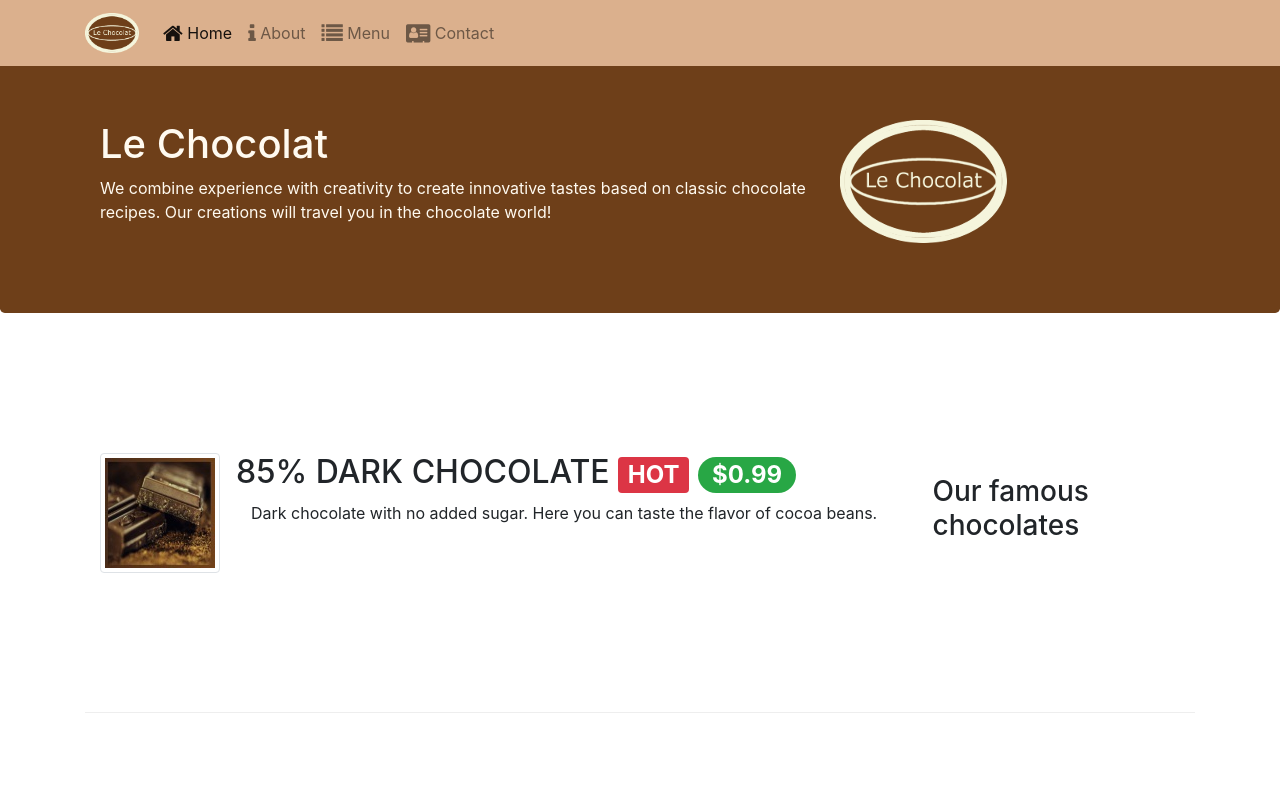
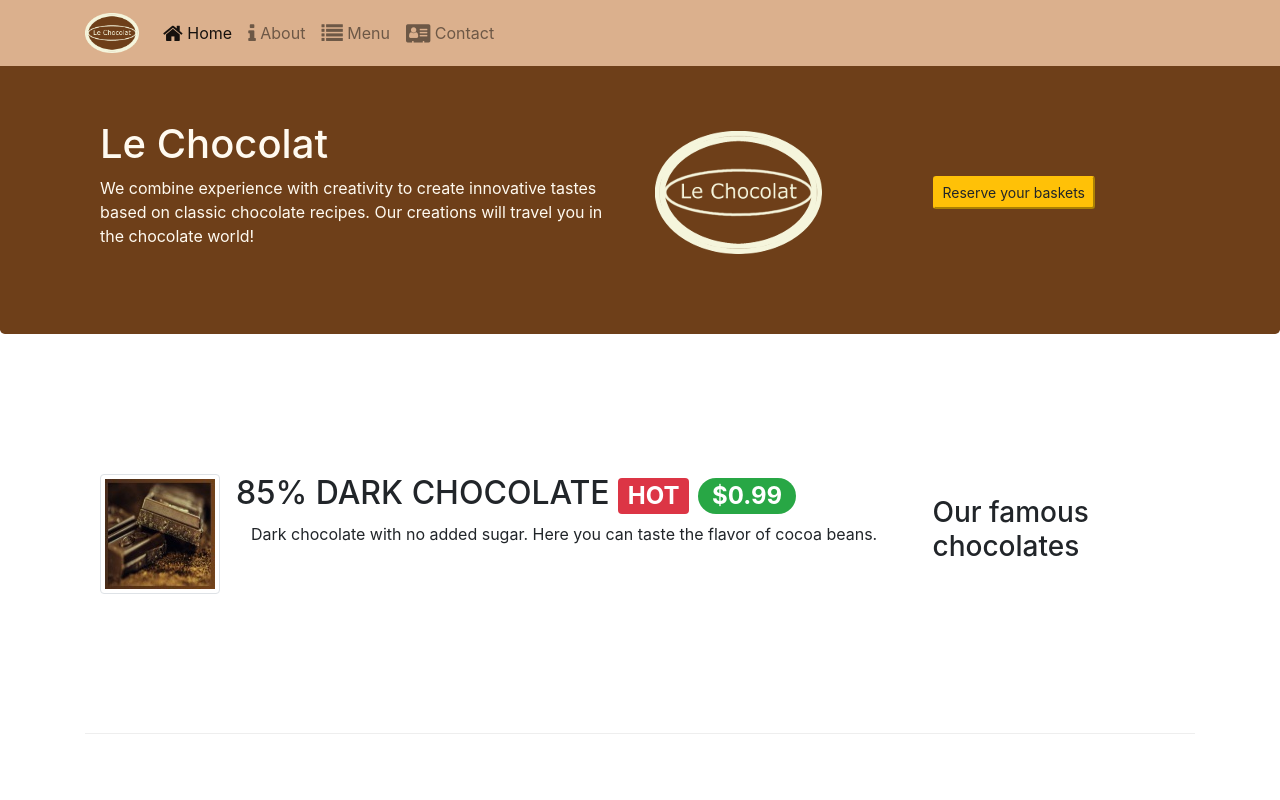
Before and after one commit to vasilis-smiris/leChocolat, a website: page index.html in a window 1280 px wide. Shown: the top 800 px of the page. Drawn offline with nearby package versions, Linux system fonts and the light colour scheme.

Commit message:
Bootstrap Assignment 9 Task 2

```diff
--- a/index.html
+++ b/index.html
@@ -36,14 +36,17 @@
 
     <header class="jumbotron">
         <div class="container">
-            <div class="row row-header">
-                <div class="col-12 col-sm-8">
+            <div class="row row-header align-items-center">
+                <div class="col-6">
                     <h1>Le Chocolat</h1>
                     <p>We combine experience with creativity to create innovative tastes based on classic chocolate
                         recipes. Our creations will travel you in the chocolate world!</p>
                 </div>
-                <div class="col col-sm">
+                <div class="col-3">
                     <img src="images/logo.png" class="img-fluid">
+                </div>
+                <div class="col-3">
+                    <button class="btn-sm btn-warning" onclick="location.href='#reserve'" type="button">Reserve your baskets</button>
                 </div>
             </div>
         </div>
@@ -102,7 +105,7 @@
             </div>
         </div>
 
-        <div class="row row-content justify-content-center">
+        <div class="row row-content justify-content-center" id="reserve">
             <div class="col-12 col-sm-8">
                 <div class="card">
                     <h3 class="card-header bg-secondary text-white"><strong>Reserve your baskets</strong></h3>
```
